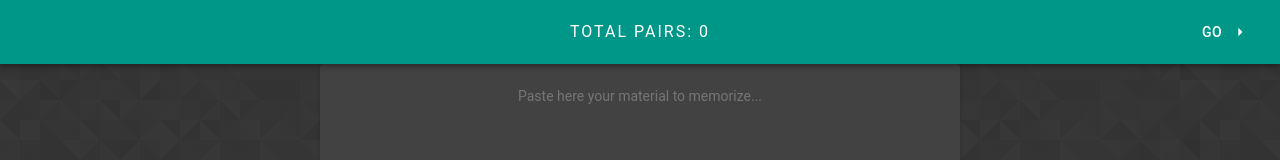
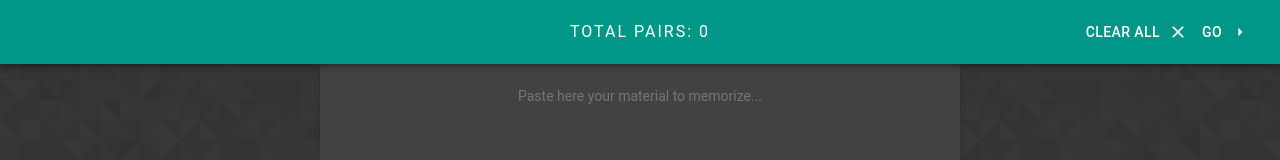
Before and after one commit to poplaw/vocabulary-tester-react, a Gatsby site in the folder client-app/: page / in a window 1280 px wide. Shown: the top 160 px of the page. Built offline with nearby package versions, Linux system fonts and the light colour scheme; Gatsby itself is replaced by a stand-in of ours.

Commit message:
add clear all button

```diff
--- a/client-app/src/components/Topbar.tsx
+++ b/client-app/src/components/Topbar.tsx
@@ -18,7 +18,10 @@ import {
 } from "../store/application/applicationSlice";
 import { Clear, ArrowRight, Receipt } from "@material-ui/icons";
 import TotalPairsInfo from "./TotalParisInfo";
-import { getDictionarySize } from "../store/dictionary/dictionarySlice";
+import {
+    dictionarySlice,
+    getDictionarySize,
+} from "../store/dictionary/dictionarySlice";
 import { useSelector, useDispatch } from "react-redux";
 import {
     shuffleNewTest,
@@ -46,6 +49,22 @@ const TopbarButton: FC<TopbarButtonProps> = ({ children, icon, ...props }) => (
     </Button>
 );
 
+const ClearAllButton: FC = () => {
+    const dispatch = useDispatch();
+
+    return (
+        <TopbarButton
+            icon={<Clear />}
+            onClick={() => {
+                dispatch(dictionarySlice.actions.clear());
+                dispatch(currentTestSlice.actions.clearRaw());
+            }}
+        >
+            Clear All
+        </TopbarButton>
+    );
+};
+
 const GoButton: FC = () => {
     const dispatch = useDispatch();
 
@@ -67,6 +86,9 @@ const GoButton: FC = () => {
 
 const Controls: FC = () => (
     <Grid item sm xs container justify="flex-end">
+        <Grid item>
+            <ClearAllButton />
+        </Grid>
         <Grid item>
             <GoButton />
         </Grid>
```
